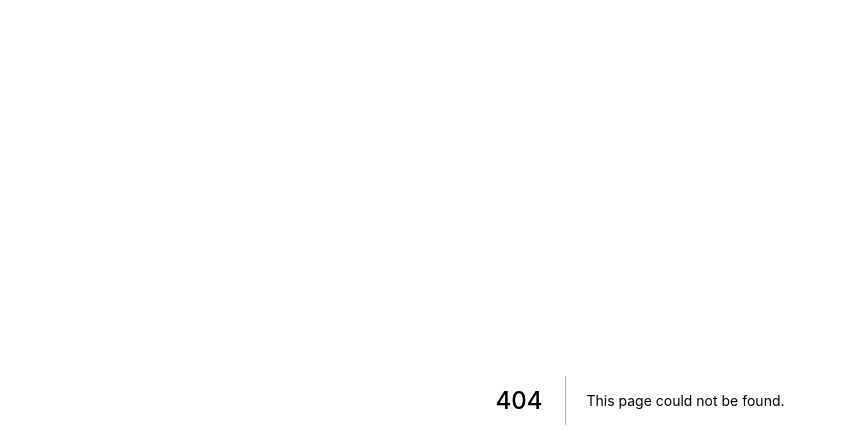
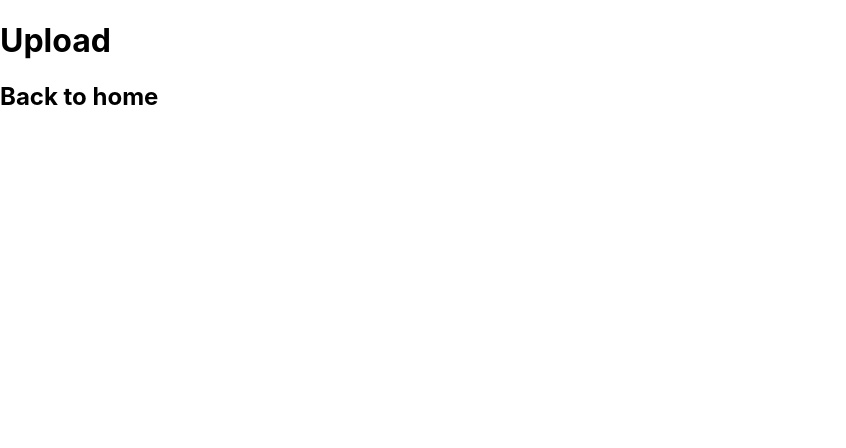
Before and after one commit to jacobkepford/WordleTracker, a Next.js app: page /admin/upload in a window 1280 px wide. Before the commit this address had no page. Shown: the top 448 px of the page, without its empty margins (0-846 px from the left). Built offline with nearby package versions, Linux system fonts and the light colour scheme.

Commit message:
added admin-upload page

```diff
--- /dev/null
+++ b/pages/admin/upload.tsx
@@ -0,0 +1,12 @@
+import Link from "next/link";
+
+export default function Upload() {
+  return (
+    <>
+      <h1>Upload</h1>
+      <h2>
+        <Link href="/">Back to home</Link>
+      </h2>
+    </>
+  );
+}
--- a/pages/index.tsx
+++ b/pages/index.tsx
@@ -2,6 +2,7 @@ import type { NextPage } from "next";
 import Head from "next/head";
 import Image from "next/image";
 import styles from "../styles/Home.module.css";
+import Link from "next/link";
 
 const Home: NextPage = () => {
   return (
@@ -13,8 +14,8 @@ const Home: NextPage = () => {
       </Head>
 
       <main className={styles.main}>
-        <h1 className={styles.title}>
-          Learn <a href="https://nextjs.org">Next.js!</a>
+        <h1 className="title">
+          Upload <Link href="/admin/upload"> from this page!</Link>
         </h1>
 
         <p className={styles.description}>
```
